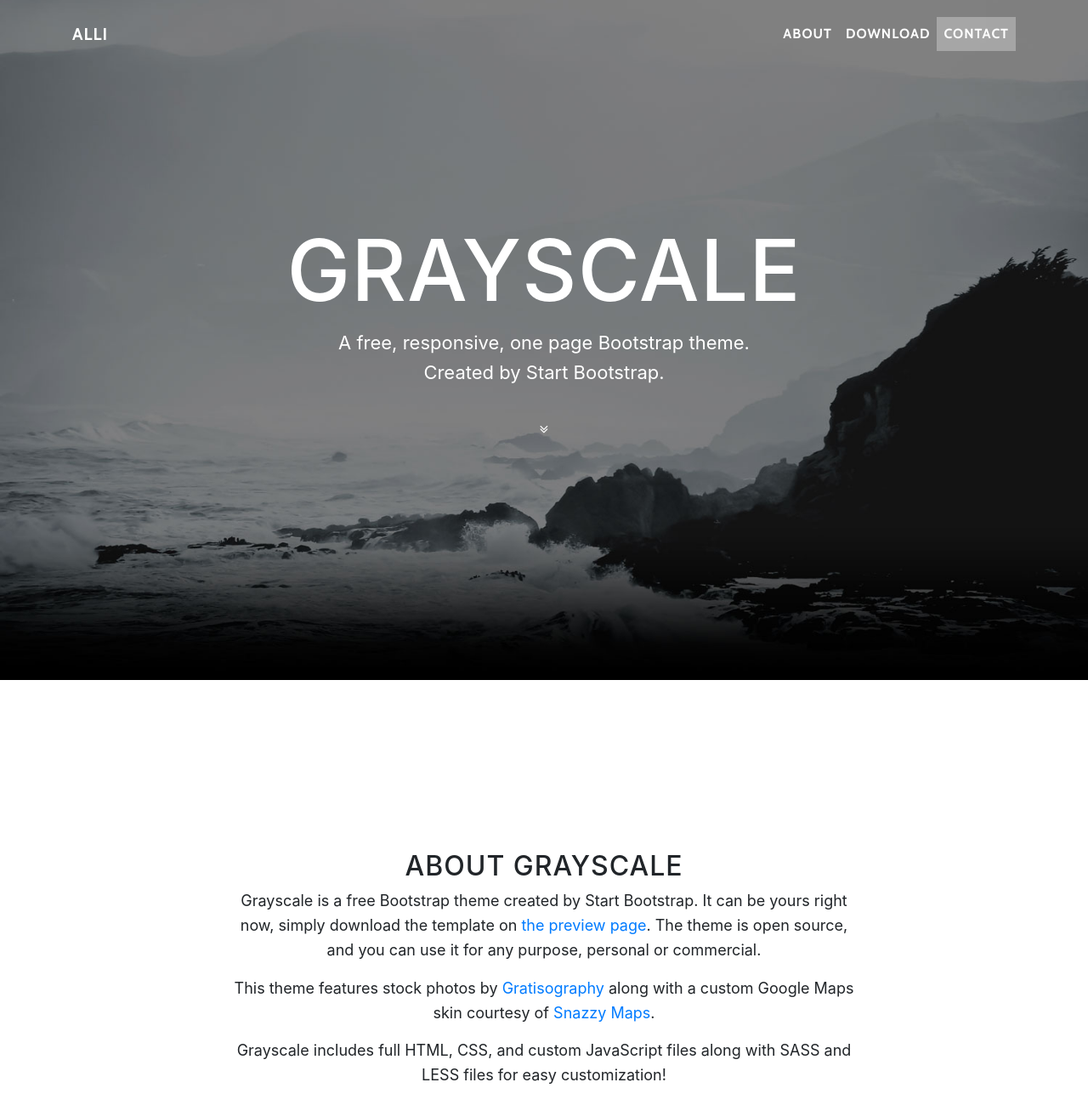
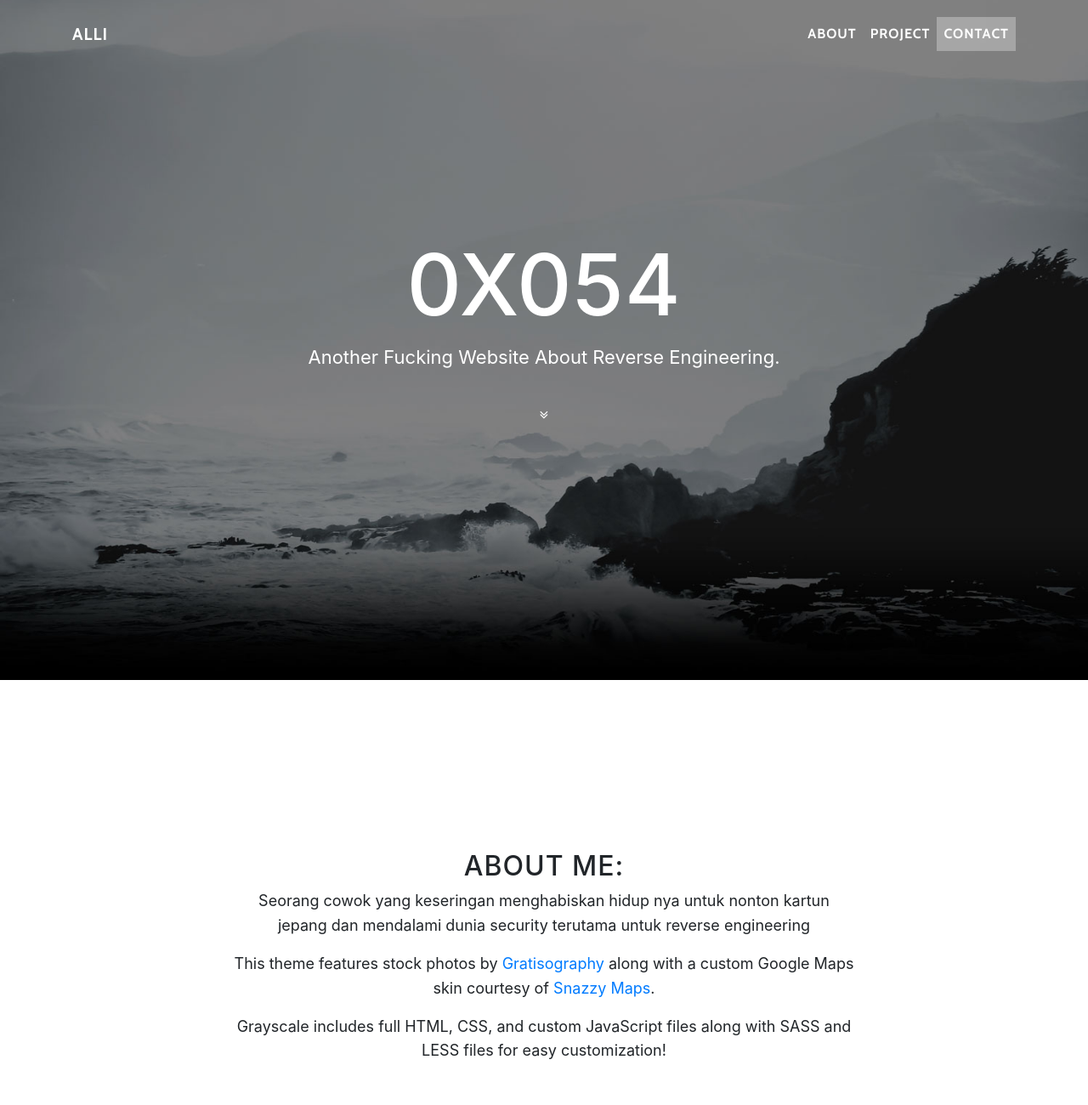
Before and after one commit to ALLLii/ALLLii.github.io, a website with bundled scripts: page index.html in a window 1280 px wide. Shown: the top 1300 px of the page at 85% size. Built offline with nearby package versions, Linux system fonts and the light colour scheme.

Commit message:
Committer: ALLi <ALLi>

```diff
--- a/index.html
+++ b/index.html
@@ -39,7 +39,7 @@
               <a class="nav-link js-scroll-trigger" href="#about">About</a>
             </li>
             <li class="nav-item">
-              <a class="nav-link js-scroll-trigger" href="#download">Download</a>
+              <a class="nav-link js-scroll-trigger" href="#download">Project</a>
             </li>
             <li class="nav-item">
               <a class="nav-link js-scroll-trigger" href="#contact">Contact</a>
@@ -55,9 +55,8 @@
         <div class="container">
           <div class="row">
             <div class="col-lg-8 mx-auto">
-              <h1 class="brand-heading">Grayscale</h1>
-              <p class="intro-text">A free, responsive, one page Bootstrap theme.
-                <br>Created by Start Bootstrap.</p>
+              <h1 class="brand-heading">0x054</h1>
+              <p class="intro-text">Another Fucking Website About Reverse Engineering.</p>
               <a href="#about" class="btn btn-circle js-scroll-trigger">
                 <i class="fa fa-angle-double-down animated"></i>
               </a>
@@ -72,9 +71,8 @@
       <div class="container">
         <div class="row">
           <div class="col-lg-8 mx-auto">
-            <h2>About Grayscale</h2>
-            <p>Grayscale is a free Bootstrap theme created by Start Bootstrap. It can be yours right now, simply download the template on
-              <a href="http://startbootstrap.com/template-overviews/grayscale/">the preview page</a>. The theme is open source, and you can use it for any purpose, personal or commercial.</p>
+            <h2>About Me:</h2>
+            <p>Seorang cowok yang keseringan menghabiskan hidup nya untuk nonton kartun jepang dan mendalami dunia security terutama untuk reverse engineering</p>
             <p>This theme features stock photos by
               <a href="http://gratisography.com/">Gratisography</a>
               along with a custom Google Maps skin courtesy of
```
